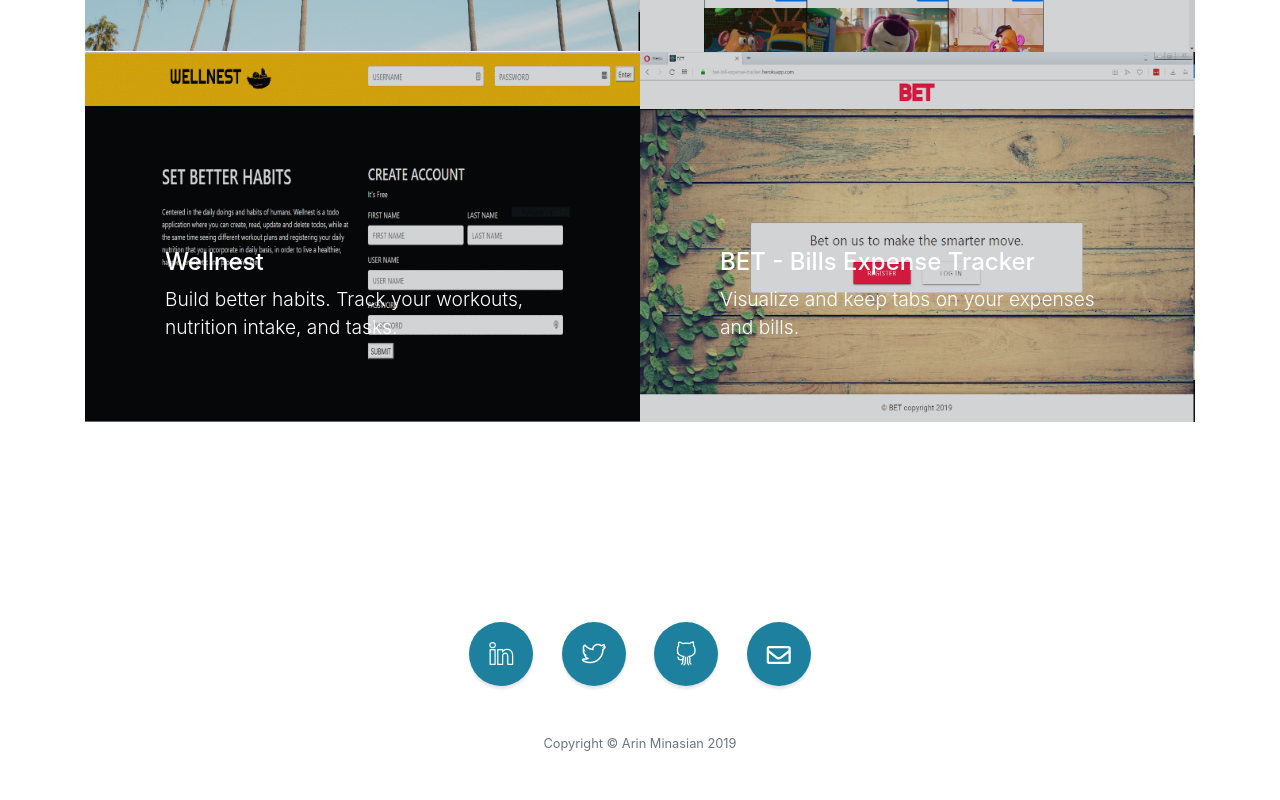
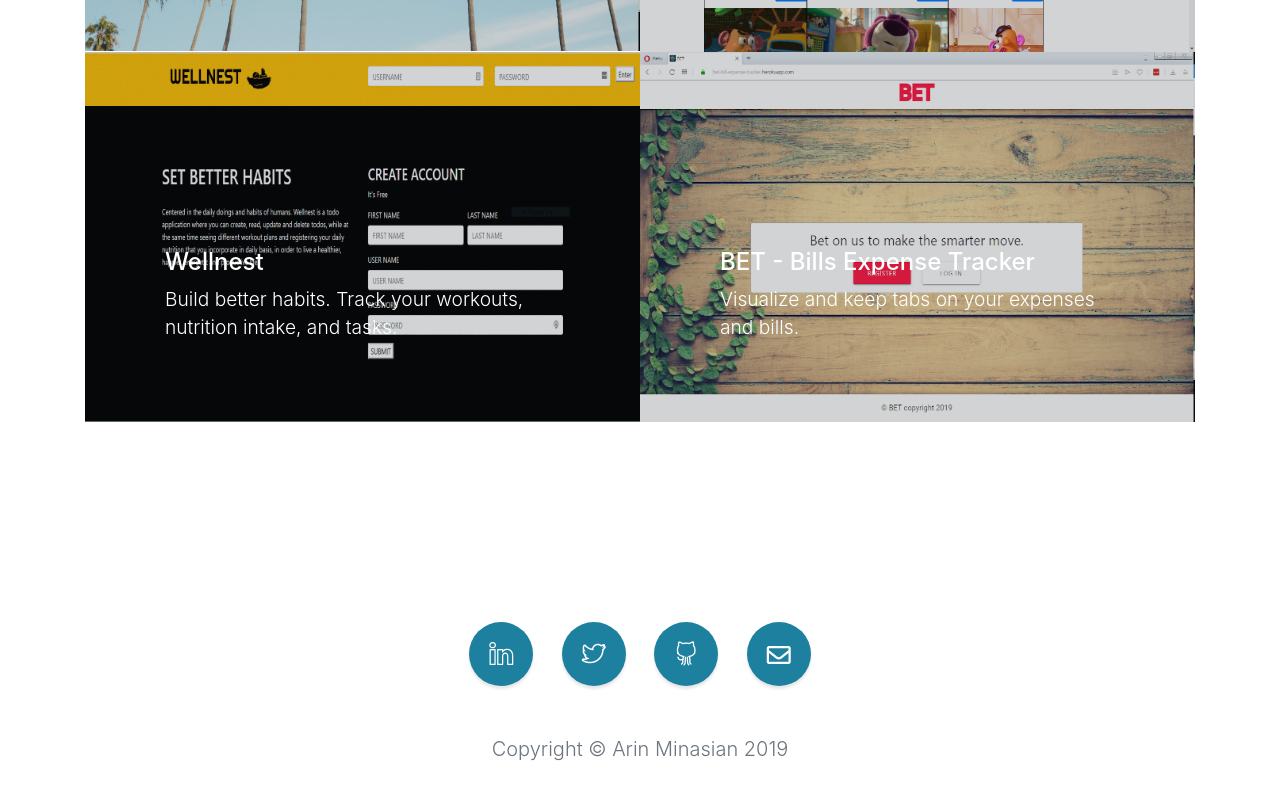
Before and after one commit to arinmsn/Portfolio-Page, a website with bundled scripts: page index.html in a window 1280 px wide. Shown: the part 2270-3070 px from the top of the page. Built offline with nearby package versions, Linux system fonts and the light colour scheme.

Commit message:
Resizing copyright text

```diff
--- a/index.html
+++ b/index.html
@@ -282,7 +282,7 @@
           </a>
         </li>
       </ul>
-      <p class="text-muted small mb-0">Copyright &copy; Arin Minasian 2019</p>
+      <p class="text-muted lead mb-0">Copyright &copy; Arin Minasian 2019</p>
     </div>
   </footer>
 
```
